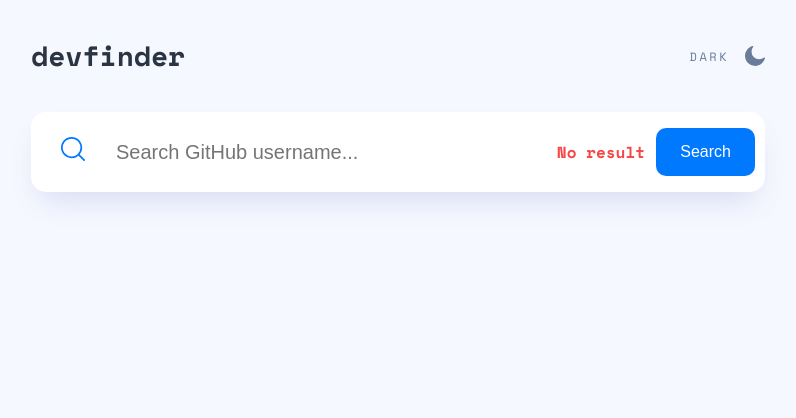
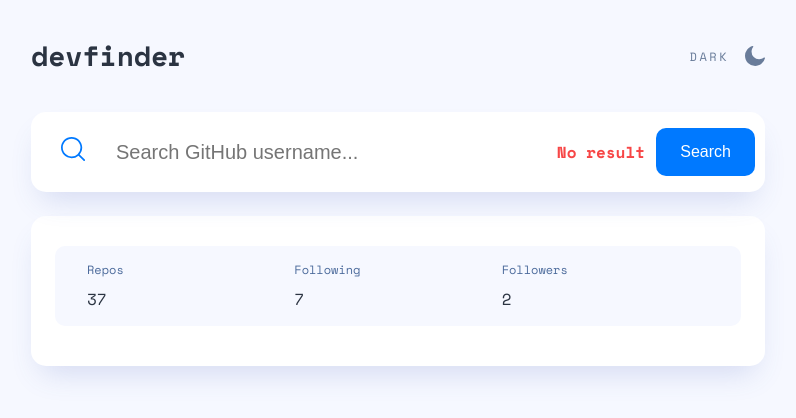
Before and after one commit to ronalli/ts_challange, a React (Create React App) app: page / in a window 1280 px wide. Shown: the top 418 px of the page, without its empty margins (242-1038 px from the left). Built offline with nearby package versions, Linux system fonts and the light colour scheme.

Commit message:
userStatInfo

```diff
--- a/src/App.tsx
+++ b/src/App.tsx
@@ -1,12 +1,17 @@
 import { Container } from "components/Container";
 import { Search } from "components/Search";
 import { TheHeader } from "components/TheHeader";
+import { UserCard } from "components/UserCard";
+import { defaultUser } from "mock";
+
+
 
 function App() {
   return (
     <Container>
       <TheHeader />
 			<Search hasError onSubmit={() => {}}/>
+			<UserCard {...defaultUser}/>
     </Container>
   );
 }
--- /dev/null
+++ b/src/components/UserCard/UserCard.module.scss
@@ -0,0 +1,58 @@
+:global {
+	body[data-theme='light'] {
+		--ucard-bg: var(--white);
+		--bio-color: var(--gray-200);
+		--ucard-shadow: var(--shadow);
+	}
+
+	body[data-theme='dark'] {
+		--ucard-bg: var(--gray-400);
+		--bio-color: var(--white);
+		--ucard-shadow: unset;
+	}
+}
+
+.userCard {
+	margin: 1.5rem 0 3rem;
+	width: 100%;
+	padding: 30px 24px 40px;
+	background-color: var(--ucard-bg);
+	box-shadow: var(--ucard-shadow);
+	border-radius: 15px;
+	// display: grid;
+	// grid-template-columns: 70px 1fr;
+	// gap: 25px 20px;
+
+	// &>:nth-child(n+3) {
+	// 	grid-column: 1 / span 2;
+	// }
+
+	// @media (min-width: 767px) {
+	// 	grid-template-columns: 120px 1fr;
+	// 	padding: 40px;
+	// 	gap: 30px 40px;
+	// }
+
+	// @media (min-width: 1024px) {
+	// 	gap: 30px 40px;
+	// }
+
+	// &>*:nth-child(n+2) {
+	// 	grid-column: 2 / span 1;
+	// }
+}
+
+.avatar {
+	border-radius: 50%;
+	max-width: 100%;
+}
+
+.bio {
+	font-size: 1rem;
+	line-height: 1.5;
+	color: var(--bio-color);
+
+	&.empty {
+		opacity: 0.75;
+	}
+}
--- /dev/null
+++ b/src/components/UserCard/UserCard.tsx
@@ -0,0 +1,11 @@
+import { LocalGithubUser } from 'types';
+import styles from './UserCard.module.scss';
+import { UserStat } from 'components/UserStat';
+
+interface UserCardProps extends LocalGithubUser { }
+
+export const UserCard = ( props : UserCardProps) => (
+  <div className={styles.userCard} >
+    <UserStat repos={props.repos} followers={props.followers} following={props.following}/>
+  </div>
+);
--- /dev/null
+++ b/src/components/UserCard/index.ts
@@ -0,0 +1 @@
+export * from './UserCard';
--- /dev/null
+++ b/src/components/UserStat/UserStat.module.scss
@@ -0,0 +1,38 @@
+:global {
+	body[data-theme='light'] {
+		--stat-bg: var(--gray-50);
+		--stat-color: var(--gray-300);
+	}
+	body[data-theme='dark'] {
+		--stat-bg: var(--gray-500);
+		--stat-color: var(--white)
+	}
+}
+
+.userStat {
+	background-color: var(--stat-bg);
+	color: var(--stat-color);
+	padding: 15px 32px;
+	border-radius: 10px;
+	display: grid;
+	grid-template-columns: repeat((3, 1fr));
+}
+
+.info {
+	display: flex;
+	flex-direction: column;
+	gap: 0.5rem;
+
+	&Title {
+		color: var(--gray-200);
+		font-size: 0.75rem;
+		line-height: 1.5;
+	}
+
+	&Number {
+		font-size: 1.25rem;
+		line-height: 1.5;
+		font-weight: 700;
+	}
+
+}
--- /dev/null
+++ b/src/components/UserStat/UserStat.tsx
@@ -0,0 +1,21 @@
+import { LocalGithubUser } from 'types';
+import styles from './UserStat.module.scss';
+
+interface UserStatProps extends Pick<LocalGithubUser, 'repos' | 'following' | 'followers'> { }
+
+export const UserStat = ({ repos, following, followers }: UserStatProps) => (
+  <div className={styles.userStat} >
+   <div className={styles.info}>
+		<div className={styles.infoTitle}>Repos</div>
+		<div className={styles.infoNumbers}>{repos}</div>
+	 </div>
+   <div className={styles.info}>
+		<div className={styles.infoTitle}>Following</div>
+		<div className={styles.infoNumbers}>{following}</div>
+	 </div>
+   <div className={styles.info}>
+		<div className={styles.infoTitle}>Followers</div>
+		<div className={styles.infoNumbers}>{followers}</div>
+	 </div>
+  </div>
+);
--- /dev/null
+++ b/src/components/UserStat/index.ts
@@ -0,0 +1 @@
+export * from './UserStat';
--- /dev/null
+++ b/src/mock/index.ts
@@ -0,0 +1,17 @@
+import { LocalGithubUser } from "types";
+
+export const defaultUser: LocalGithubUser = {
+	"login": "ronalli",
+  "id": 29086587,
+  "avatar": "https://avatars.githubusercontent.com/u/29086587?v=4",
+  "name": "ronalli",
+  "company": "tehnar.info",
+  "blog": "",
+  "location": "Ukraine",
+  "bio": "JavaScript",
+  "twitter": "ronalli",
+  "repos": 37,
+  "followers": 2,
+  "following": 7,
+  "created": "2017-05-31T06:01:06Z",
+}
```
